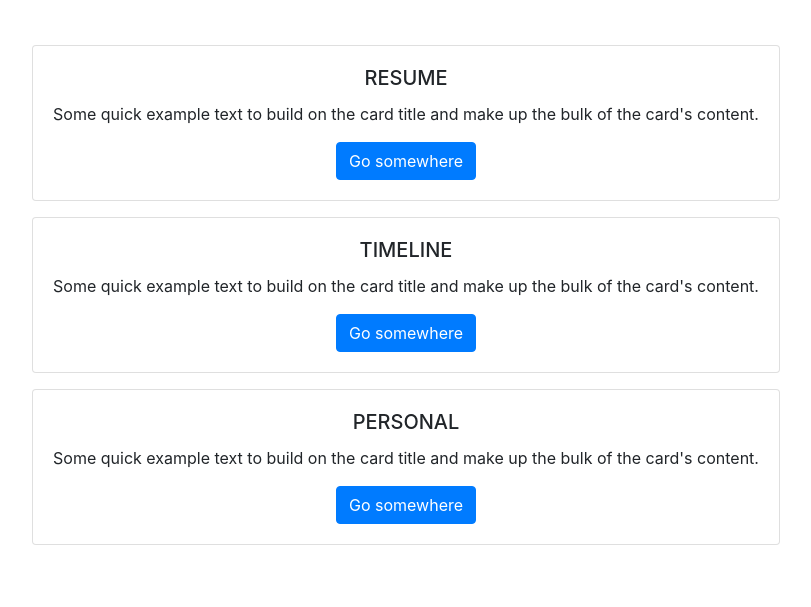
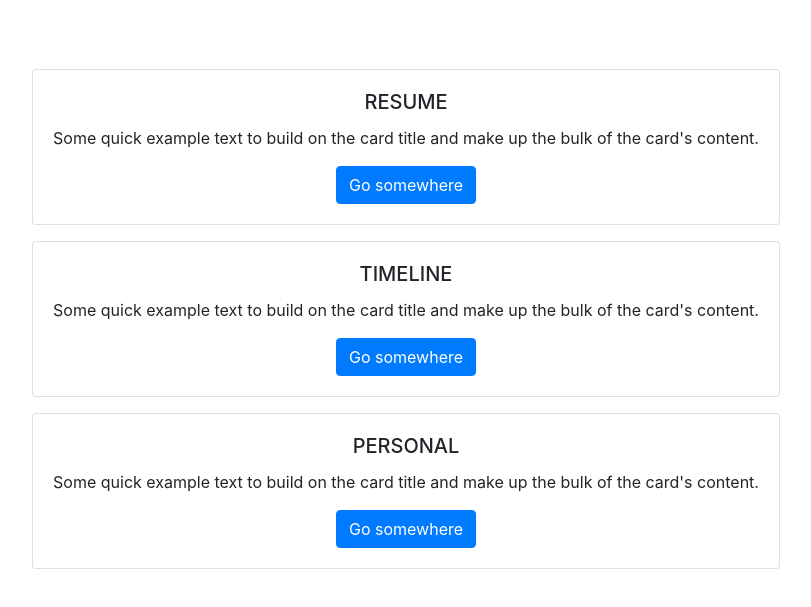
Before and after one commit to JackWRadford/JackWRadford.github.io, a plain HTML site: page index.html in a window 1280 px wide. Shown: the part 83-690 px from the top of the page, without its empty margins (234-1045 px from the left). Drawn offline with nearby package versions, Linux system fonts and the light colour scheme.

Commit message:
test padding

```diff
--- a/home.css
+++ b/home.css
@@ -1,3 +1,8 @@
+html
+{
+  padding-left: 1rem;
+  padding-right: 1rem;
+}
 .name
 {
   text-align: center;
--- a/index.html
+++ b/index.html
@@ -14,6 +14,8 @@
   </div>
 
   <body>
+
+<div class="container p-3">
 
   <div class="row mt-5">
     <div class="mx-auto">
@@ -49,6 +51,9 @@
     </div>
   </div>
 
+</div>
+
+
 
 
 
```
Lines whose indentation alone changed are shown as unchanged.
